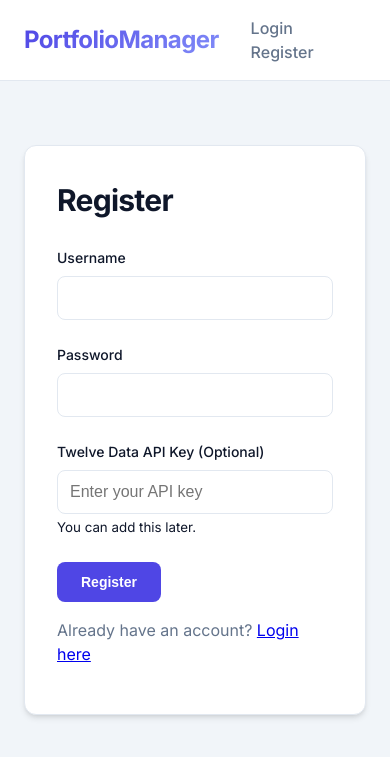
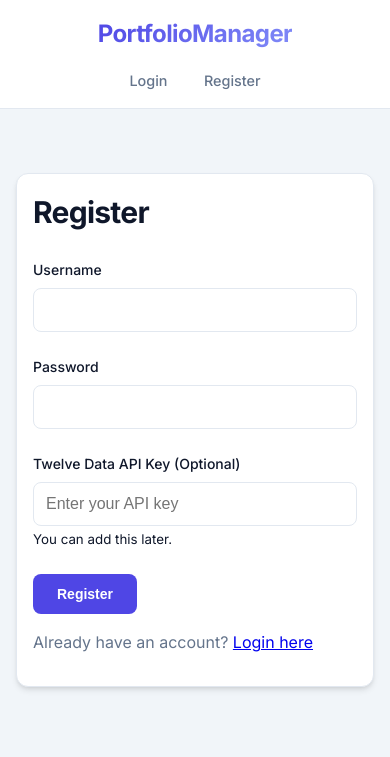
Before and after one commit to rightedges/portfolio_manager, a Flask app: page /auth/register in a window 390 px wide. Shown: the top 757 px of the page. Run offline with Flask 3, Linux system fonts and the light colour scheme.

Commit message:
Make UI mobile friendly.

```diff
--- a/app/static/css/style.css
+++ b/app/static/css/style.css
@@ -209,7 +209,7 @@ select:focus {
 
 .portfolio-grid {
     display: grid;
-    grid-template-columns: repeat(auto-fill, minmax(300px, 1fr));
+    grid-template-columns: repeat(auto-fill, minmax(280px, 1fr));
     gap: 1.5rem;
 }
 
@@ -359,3 +359,50 @@ select:focus {
 .portfolio-details-header .btn-secondary:hover {
     background-color: rgba(255, 255, 255, 0.3);
 }
+
+/* Responsive Adjustments */
+@media (max-width: 768px) {
+    .nav-container {
+        flex-direction: column;
+        gap: 1rem;
+    }
+
+    .nav-links a {
+        margin-left: 1rem;
+        margin-right: 1rem;
+        font-size: 0.9rem;
+    }
+
+    .portfolio-details-header {
+        flex-direction: column;
+        gap: 1.5rem;
+    }
+
+    .portfolio-details-header .actions {
+        width: 100%;
+        flex-direction: column;
+    }
+
+    .portfolio-details-header .actions a {
+        width: 100%;
+        text-align: center;
+    }
+
+    .container {
+        padding: 0 1rem;
+    }
+
+    .auth-container,
+    .portfolio-card,
+    .summary-card,
+    .holdings-section,
+    .chart-section {
+        padding: 1rem;
+    }
+}
+
+.table-responsive {
+    overflow-x: auto;
+    -webkit-overflow-scrolling: touch;
+    margin-bottom: 1rem;
+}
--- a/app/templates/portfolio/view.html
+++ b/app/templates/portfolio/view.html
@@ -17,6 +17,7 @@
 <div class="dashboard-grid">
     <div class="holdings-section">
         <h3>Holdings</h3>
+        <div class="table-responsive">
             <table class="holdings-table">
                 <thead>
                     <tr>
@@ -56,6 +57,7 @@
                     {% endfor %}
                 </tbody>
             </table>
+        </div>
     </div>
 
     <div class="chart-section">
```
Lines whose indentation alone changed are shown as unchanged.
